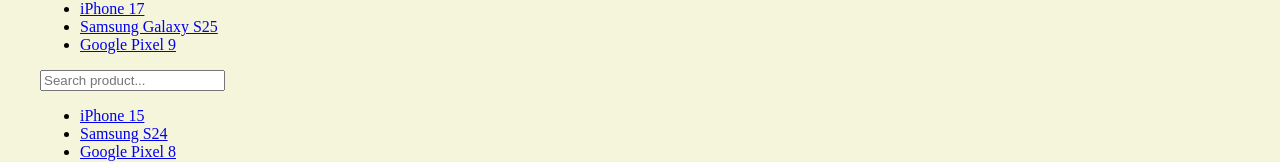
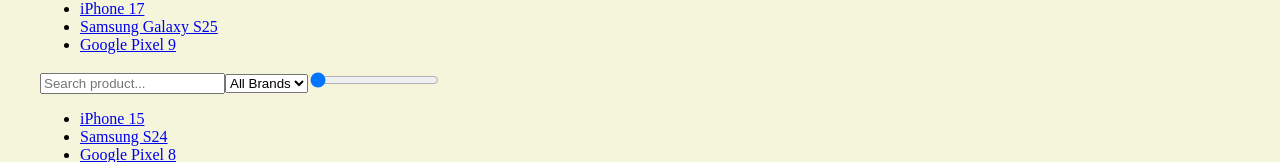
Before and after one commit to AnneRom/react-edu, a React (Vite) app: page /products in a window 1280 px wide. Shown: the part 208-370 px from the top of the page. Built offline with nearby package versions, Linux system fonts and the light colour scheme; no server answers.

Commit message:
02.12
Тема: "Об'єкт місцезнаходження"

```diff
--- a/src/components/pages/ProductDetails.jsx
+++ b/src/components/pages/ProductDetails.jsx
@@ -1,9 +1,14 @@
 // src/pages/ProductDetails.jsx
 
-import { useParams } from "react-router-dom";
+import { useParams, useLocation, Link } from "react-router-dom";
+
 
 export const ProductDetails = () => {
   const { productId } = useParams();
+  const location = useLocation();
+  const backLinkHref = location.state?.from ?? "/products";
+  console.log(location);
+  console.log(location.state);
 
   return (
     <div>
@@ -14,6 +19,9 @@
       {productId === '4' && <p>Details about OnePlus 12...</p>}
 
       <p>Here will be product details...</p>
+      <button>
+        <Link to={backLinkHref}>Back to products</Link>
+      </button>
     </div>
   );
 };
--- a/src/components/pages/Products.jsx
+++ b/src/components/pages/Products.jsx
@@ -1,34 +1,47 @@
-import { Link, useNavigate, useSearchParams } from "react-router-dom";
+import { max } from "@splidejs/splide/src/js/utils";
+import { Link, useNavigate, useSearchParams, useLocation } from "react-router-dom";
 
 const products = [
-  { id: 1, name: "iPhone 15" },
-  { id: 2, name: "Samsung S24" },
-  { id: 3, name: "Google Pixel 8" },
-  { id: 4, name: "OnePlus 12" },
-  { id: 5, name: "iPhone 17" },
-  { id: 6, name: "Samsung Galaxy S25" },
-  { id: 7, name: "Google Pixel 9" },
+  { id: 1, name: "iPhone 15", brand: "Apple", price: 1200 },
+  { id: 2, name: "Samsung S24", brand: "Samsung", price: 1100 },
+  { id: 3, name: "Google Pixel 8", brand: "Google", price: 900 },
+  { id: 4, name: "OnePlus 12", brand: "OnePlus", price: 800 },
+  { id: 5, name: "iPhone 17", brand: "Apple", price: 1500 },
+  { id: 6, name: "Samsung Galaxy S25", brand: "Samsung", price: 1300 },
+  { id: 7, name: "Google Pixel 9", brand: "Google", price: 1000 },
 ];
 
+
+
 function Products () {
+  const location = useLocation();
+  console.log(location);
+  console.log(location.state);
+
   const navigate = useNavigate();
   const [searchParams, setSearchParams] = useSearchParams();
   const search = searchParams.get("search") || "";
+  const brand = searchParams.get("brand") || "";
+  const maxPrice = Number(searchParams.get("maxPrice") || 0);
 
-  const updateSearch = (value) => {
+  const updateSearch = (key, value) => {
      // 1. Копіюємо існуючі параметри
     const updatedParams = new URLSearchParams(searchParams);
 
     // 2. Оновлюємо певний ключ
-    updatedParams.set("search", value);
+    updatedParams.set(key, value);
 
     // 3. Застосовуємо зміни до URL
     setSearchParams(updatedParams);
+    console.log(value)
   }
 
-  const filtered = products.filter(item =>
-    item.name.toLowerCase().includes(search.toLowerCase())
-  );
+  const filtered = products
+    .filter(item => item.name.toLowerCase().includes(search.toLowerCase()))
+    .filter(item => brand ? item.brand === brand : true)
+    .filter(item => maxPrice ? item.price <= maxPrice : true);
+
+
 
   return (
     <div>
@@ -36,7 +49,7 @@
         <ul>
         {products.map((p) => (
           <li key={p.id}>
-            <Link to={`/products/${p.id}`}>{p.name}</Link>
+            <Link to={`/products/${p.id}`} state={{ from: `/products?${searchParams.toString()}` }}>{p.name}</Link>
           </li>
         ))}
       </ul>
@@ -45,13 +58,31 @@
       type="text"
       value={search}
       placeholder="Search product..."
-      onChange={(e) => updateSearch(e.target.value)}
+      onChange={(e) => updateSearch("search", e.target.value)}
+       />
+
+      <select name="" id="" value={brand} onChange={(e) => {updateSearch("brand", e.target.value)}}>
+        <option value="">All Brands</option>
+        <option value="Apple">Apple</option>
+        <option value="Samsung">Samsung</option>
+        <option value="Google">Google</option>
+        <option value="OnePlus">OnePlus</option>
+      </select>
+
+      <input
+      type="range"
+      min="500"
+      max="2000"
+      step="50"
+      value={maxPrice}
+      onChange={(e) => {updateSearch("maxPrice", e.target.value)}}
        />
 
       <ul>
         {filtered.map((p) => (
           <li key={p.id}>
-            <Link to={`/products/${p.id}`}>{p.name}</Link>
+            <Link to={`/products/${p.id}`} state={{ from: `/products?${searchParams.toString()}` }}>{p.name}</Link>
+
           </li>
         ))}
       </ul>
```
